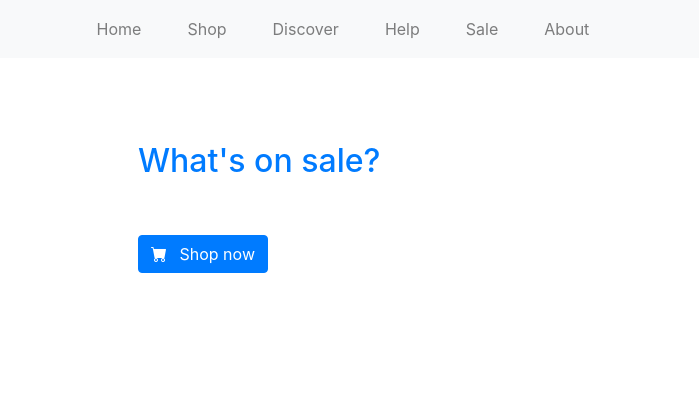
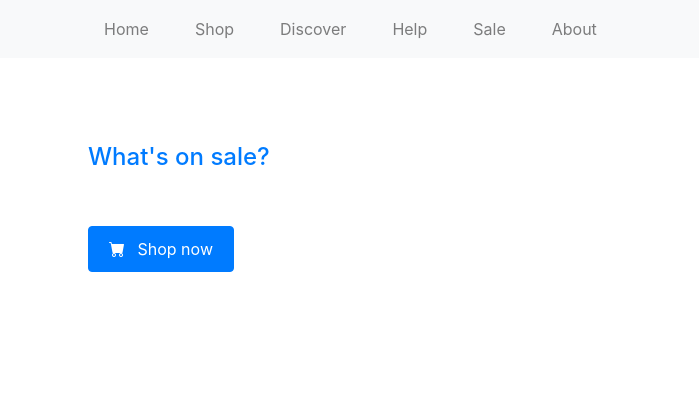
Before and after one commit to amir1611/lego, a plain HTML site: page index.html in a window 1280 px wide. Shown: the top 403 px of the page, 212-911 px from the left. Drawn offline with nearby package versions, Linux system fonts and the light colour scheme.

Commit message:
fix banner

```diff
--- a/index.html
+++ b/index.html
@@ -55,7 +55,7 @@
     </header>
 
     <section class="hero">
-        <div class="text-container">
+        <div class="text-container web-view">
             <h2>What's on sale?</h2>
             <p>Save on gifts for next year with our end-of-year sale now</p>
             <a href="#" class="btn btn-primary">
--- a/styles.css
+++ b/styles.css
@@ -14,7 +14,7 @@ header {
 }
 
 .navbar-brand {
-    margin-left: 0;
+    margin: 0;
 }
 
 .navbar-nav {
@@ -29,7 +29,7 @@ header {
 .navbar-icons {
     display: flex;
     align-items: center;
-    margin-left: 15px;
+
 }
 
 .navbar-icons .icon {
@@ -60,15 +60,17 @@ header {
     height: 300px;
     display: flex;
     align-items: center;
-    padding-left: 350px;
+    justify-content: center;
+    padding: 20px;
+    text-align: center;
 }
 
 .hero .text-container {
-    text-align: left;
+    max-width: 90%;
 }
 
 .hero h2 {
-    font-size: 2rem;
+    font-size: 1.5rem;
     margin: 0;
 }
 
@@ -79,6 +81,8 @@ header {
 
 .hero a {
     margin-top: 10px;
+    font-size: 1rem;
+    padding: 10px 20px;
 }
 
 h2 {
@@ -219,3 +223,36 @@ footer .py-4 {
 .dropdown-item:hover {
     background-color: #f8f9fa; /* Hover effect for dropdown items */
 }
+
+@media (min-width: 992px) { /* Target web view */
+    .navbar-nav {
+        margin-left: 0; /* Align items to the left */
+        justify-content: flex-start; /* Align items to the left */
+    }
+
+    .hero {
+        text-align: left; /* Align text to the left in the hero section */
+        padding: 0; /* Remove padding to align with the container */
+    }
+
+    .hero .text-container {
+        margin-left: 300px; /* Ensure no left margin */
+        max-width: none; /* Remove any max-width if set */
+        width: 100%; /* Ensure it takes full width */
+    }
+}
+
+/* Media Query for further adjustments */
+@media (max-width: 768px) {
+    .hero {
+        height: 200px; /* Reduce height on smaller screens */
+    }
+
+    .hero h2 {
+        font-size: 1.2rem; /* Smaller heading on mobile */
+    }
+
+    .hero p {
+        font-size: 0.9rem; /* Smaller paragraph text on mobile */
+    }
+}
```
